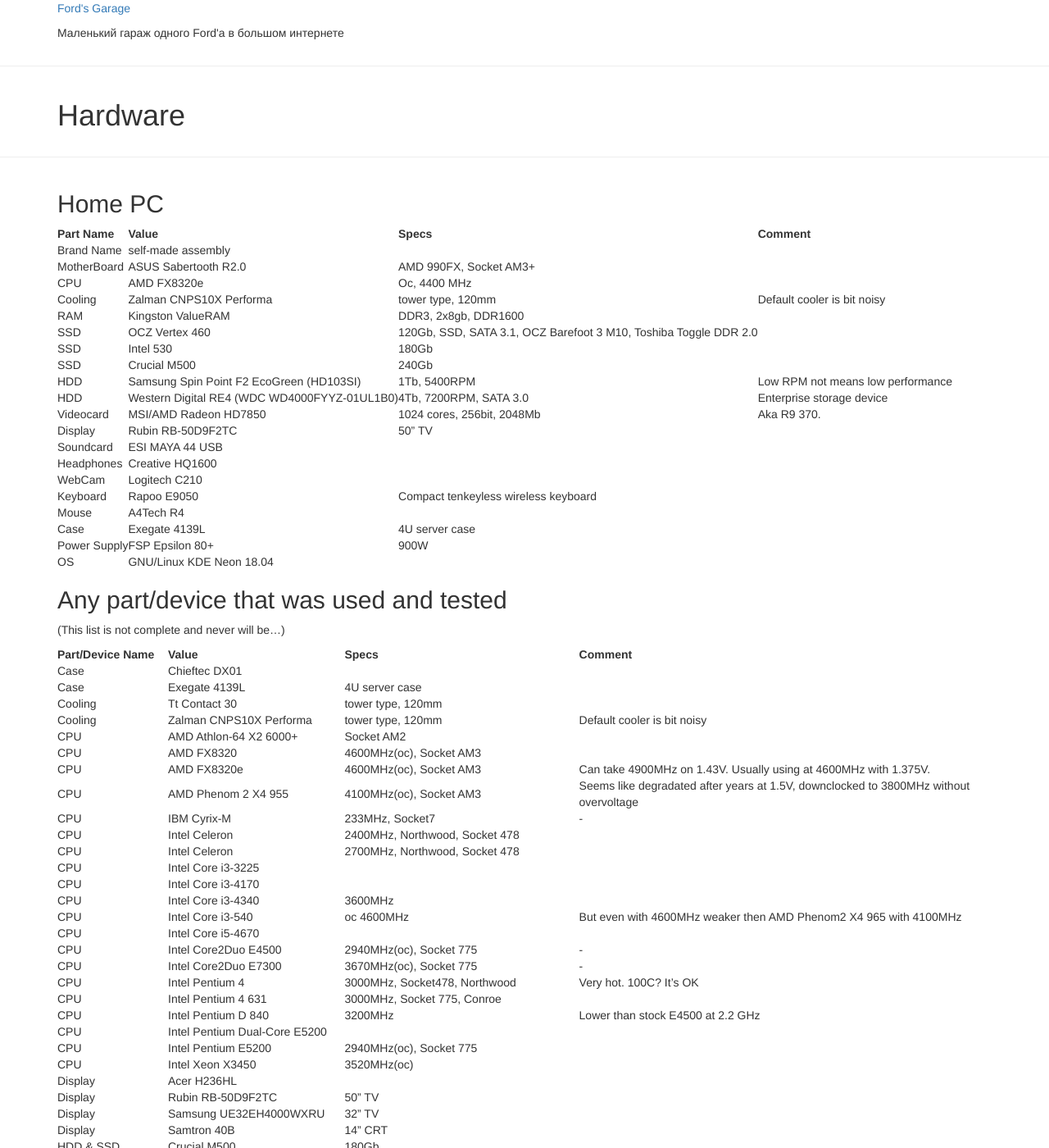
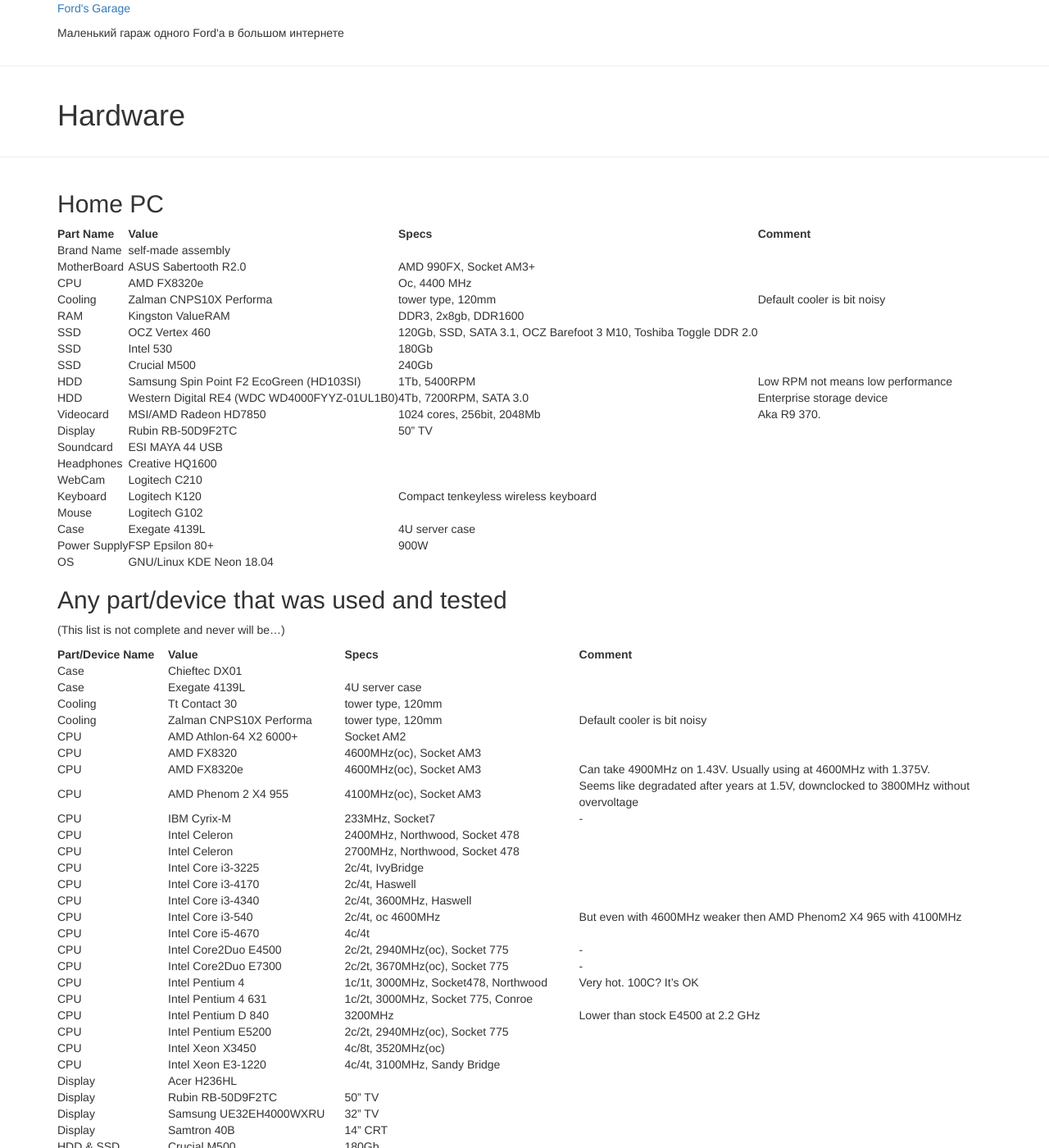
Before and after one commit to ford153focus/ford153focus.github.io, a Jekyll site: the page built from hw/index.md, in a window 1280 px wide and 1400 px high. Shown: the whole window at 82% size. Built offline with Jekyll 4.4.1, drawn with Linux system fonts in a browser that asks for light colours; nearby versions of some CDN libraries; some of the changed text lies outside the part shown.

Commit message:
Update index.md

```diff
--- a/hw/index.md
+++ b/hw/index.md
@@ -24,8 +24,8 @@
 Soundcard | ESI MAYA 44 USB
 Headphones | Creative HQ1600
 WebCam | Logitech C210
-Keyboard | Rapoo E9050 | Compact tenkeyless wireless keyboard
-Mouse | A4Tech R4
+Keyboard | Logitech K120 | Compact tenkeyless wireless keyboard
+Mouse | Logitech G102
 Case | Exegate 4139L | 4U server case
 Power Supply | FSP Epsilon 80+ | 900W
 OS | GNU/Linux KDE Neon 18.04
@@ -47,19 +47,19 @@
 CPU | IBM Cyrix-M | 233MHz, Socket7 | -
 CPU | Intel Celeron | 2400MHz, Northwood, Socket 478
 CPU | Intel Celeron | 2700MHz, Northwood, Socket 478
-CPU | Intel Core i3-3225
-CPU | Intel Core i3-4170
-CPU | Intel Core i3-4340 | 3600MHz
-CPU | Intel Core i3-540 | oc 4600MHz | But even with 4600MHz weaker then AMD Phenom2 X4 965 with 4100MHz
-CPU | Intel Core i5-4670
-CPU | Intel Core2Duo E4500 | 2940MHz(oc), Socket 775 | -
-CPU | Intel Core2Duo E7300 | 3670MHz(oc), Socket 775 | -
-CPU | Intel Pentium 4 | 3000MHz, Socket478, Northwood | Very hot. 100C? It's OK
-CPU | Intel Pentium 4 631 | 3000MHz, Socket 775, Conroe
+CPU | Intel Core i3-3225 | 2c/4t, IvyBridge
+CPU | Intel Core i3-4170 | 2c/4t, Haswell
+CPU | Intel Core i3-4340 | 2c/4t, 3600MHz, Haswell
+CPU | Intel Core i3-540 | 2c/4t, oc 4600MHz | But even with 4600MHz weaker then AMD Phenom2 X4 965 with 4100MHz
+CPU | Intel Core i5-4670 | 4c/4t
+CPU | Intel Core2Duo E4500 | 2c/2t, 2940MHz(oc), Socket 775 | -
+CPU | Intel Core2Duo E7300 | 2c/2t, 3670MHz(oc), Socket 775 | -
+CPU | Intel Pentium 4 | 1c/1t, 3000MHz, Socket478, Northwood | Very hot. 100C? It's OK
+CPU | Intel Pentium 4 631 | 1c/2t, 3000MHz, Socket 775, Conroe
 CPU | Intel Pentium D 840 | 3200MHz | Lower than stock E4500 at 2.2 GHz
-CPU | Intel Pentium Dual-Core E5200
-CPU | Intel Pentium E5200 | 2940MHz(oc), Socket 775
-CPU | Intel Xeon X3450 | 3520MHz(oc)
+CPU | Intel Pentium E5200 | 2c/2t, 2940MHz(oc), Socket 775
+CPU | Intel Xeon X3450 | 4c/8t, 3520MHz(oc)
+CPU | Intel Xeon E3-1220 | 4c/4t, 3100MHz, Sandy Bridge
 Display | Acer H236HL
 Display | Rubin RB-50D9F2TC | 50" TV
 Display | Samsung UE32EH4000WXRU | 32" TV
@@ -137,10 +137,13 @@
 Mouse | A4Tech X-718BK
 Mouse | A4Tech X5-20MD
 Mouse | A4Tech X5-3D | - | Even don't try to play with it
-Mouse | A4Tech XL-710H
-Mouse | A4Tech XL-750H
+Mouse | A4 Tech X6-70D
+Mouse | A4Tech X-710BK
+Mouse | A4Tech XL-750BK
+Mouse | A4Tech XL-755BK
 Mouse | A4Tech XL-760H
 Mouse | Genius NetScroll 130 Black PS/2
+Mouse | Logitech G102
 Mouse | Logitech G500 | - | out of order, wire damage
 Mouse | Logitech M100
 Mouse | Logitech M185 | - | Very careful work with battery, can work some month with 1 battery. But absolutely uncomfortable and useless for man with big hands
@@ -161,7 +164,7 @@
 Phone | Apple iPhone 4S
 Phone | Ericsson T68i
 Phone | Fly B600 | - | Out of order
-Phone | Huawei U8110 | - | Updated to 4.0.4 (CyanogenMod 7) and overclocked to 710 MHz. not so low as you can imagine, but battery is weak point
+Phone | Huawei U8110 | - | Updated to 4.0.4 (CyanogenMod 7) and overclocked to 710 MHz. Not so low as you can imagine, but battery is weak point
 Phone | iconBIT NetTAB Mercury Quad | - | Great assembly, shitty firmware
 Phone | Inch Regulus 3 | - | Tablet, "white box".
 Phone | LG Nexus 4
```
Also changed, not shown: other parts of hw/index.md (+4 -3 lines).
